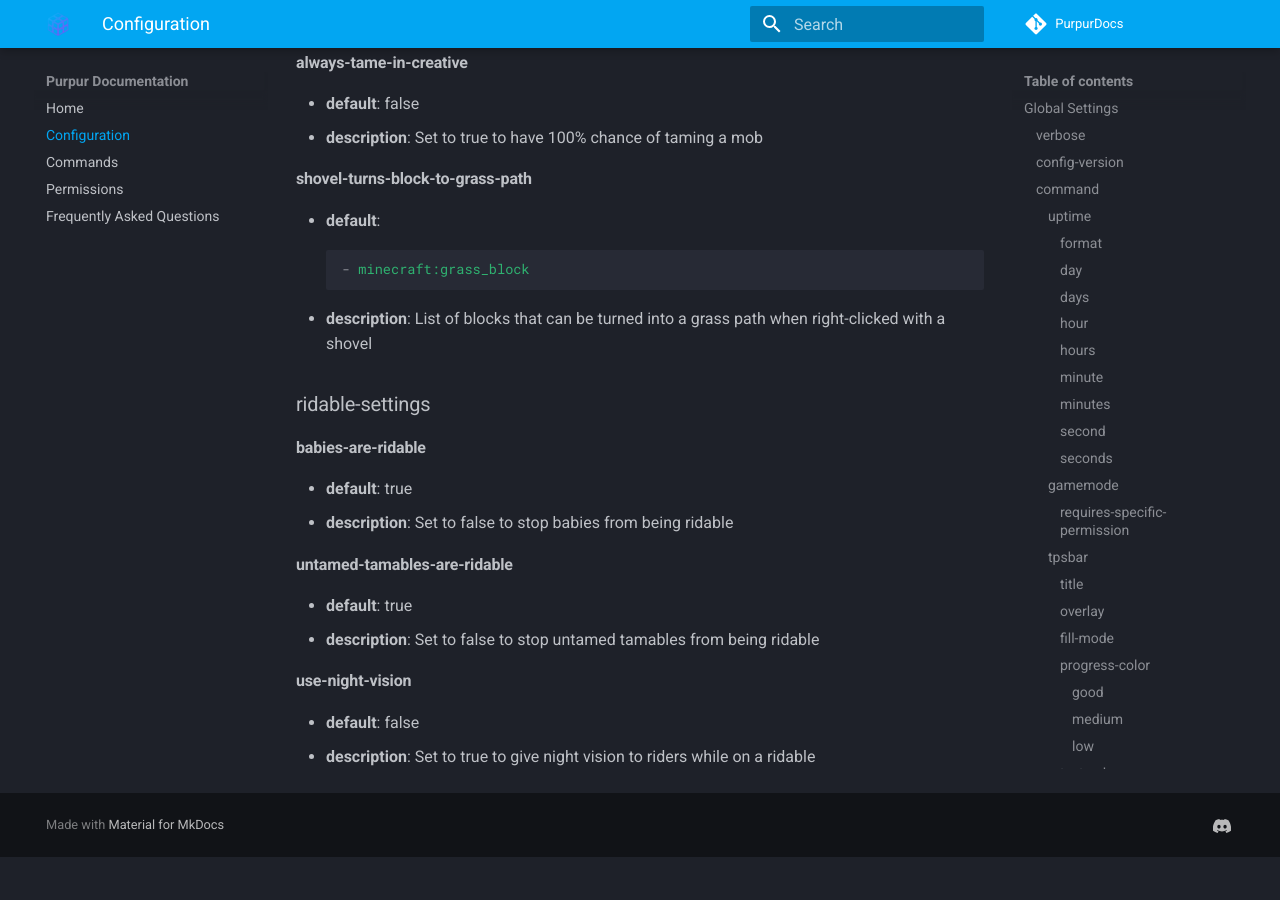
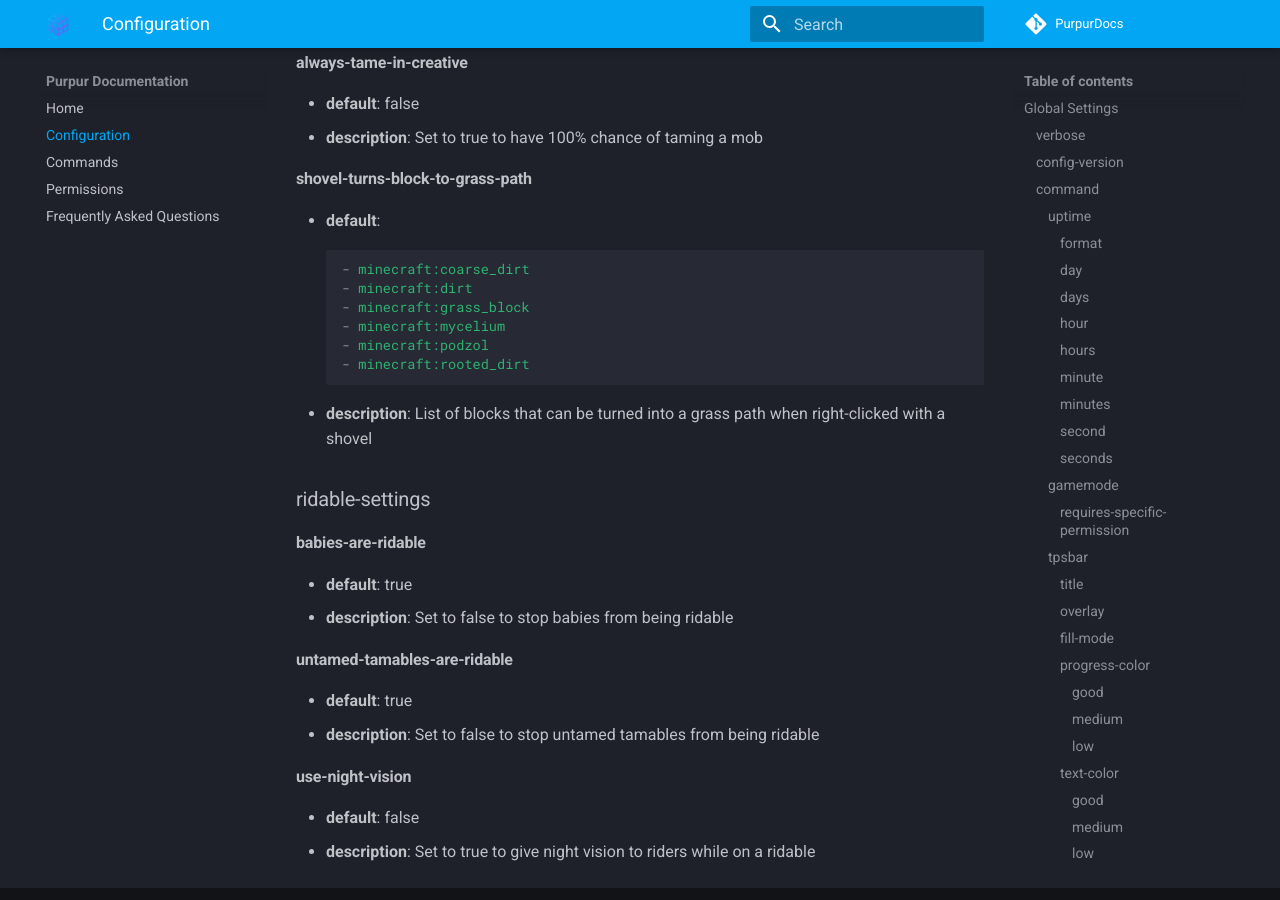
Before and after one commit to PurpurMC/PurpurDocs, an MkDocs documentation site: the page built from mkdocs/Configuration.md, in a window 1280 px wide and 900 px high, scrolled down 110741 px. Built offline with MkDocs 1.6.1 and Material for MkDocs 9.7.7, drawn with Linux system fonts in a browser that asks for light colours; comment, search, counter and statistics services are not loaded; before the commit the page ends 111598 px from its top, so only the background shows below that.

Commit message:
Update shovel-turns-block-to-grass-path defaults to 1.17 values
https://github.com/pl3xgaming/Purpur/blob/ver/1.17.1/patches/server/0189-Config-for-changing-the-blocks-that-turn-into-dirt-p.patch#L30

````diff
--- a/mkdocs/Configuration.md
+++ b/mkdocs/Configuration.md
@@ -2696,7 +2696,12 @@ Requires the [`purpur.drop.spawners`](../Permissions#purpurdropspawners) and [`p
 #### shovel-turns-block-to-grass-path
 - **default**:
     ``` yaml
+    - minecraft:coarse_dirt
+    - minecraft:dirt
     - minecraft:grass_block
+    - minecraft:mycelium
+    - minecraft:podzol
+    - minecraft:rooted_dirt
     ```
 - **description**: List of blocks that can be turned into a grass path when right-clicked with a shovel
 
````
